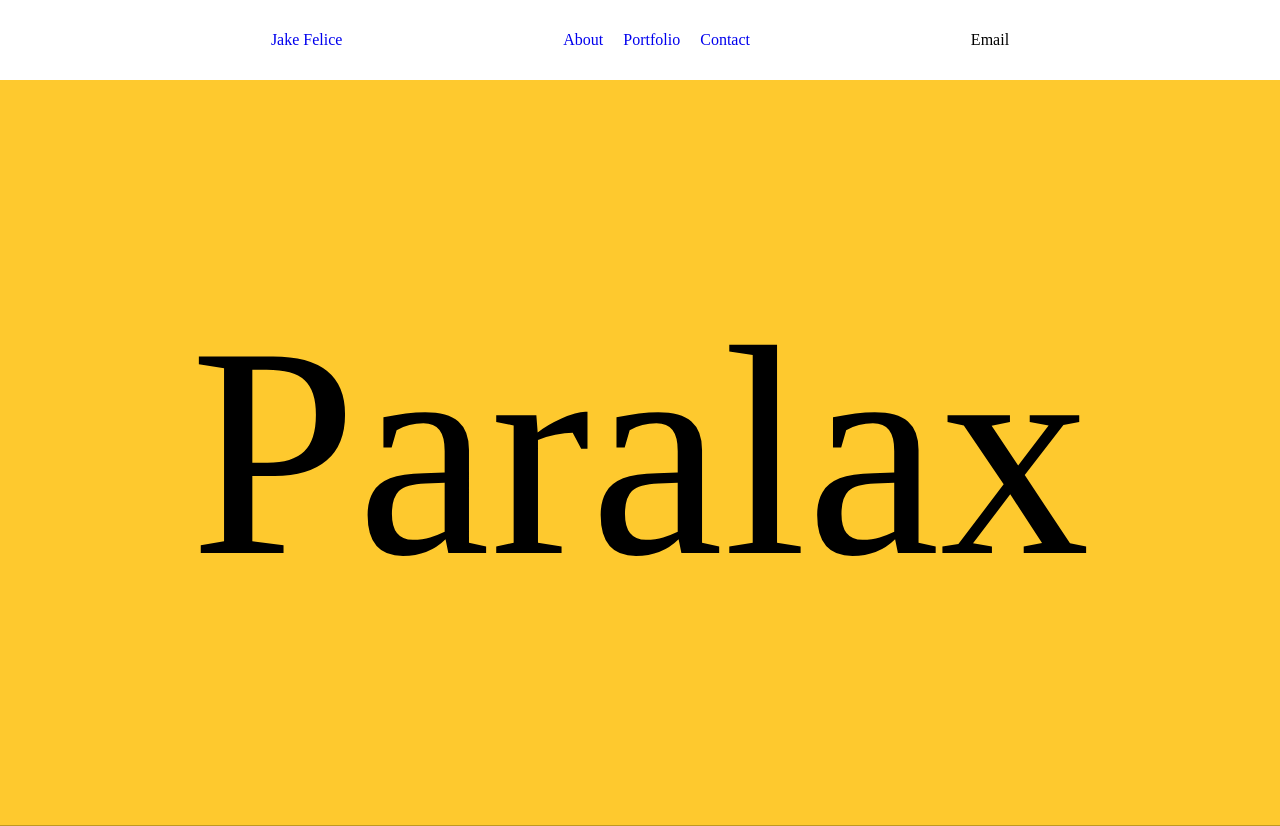
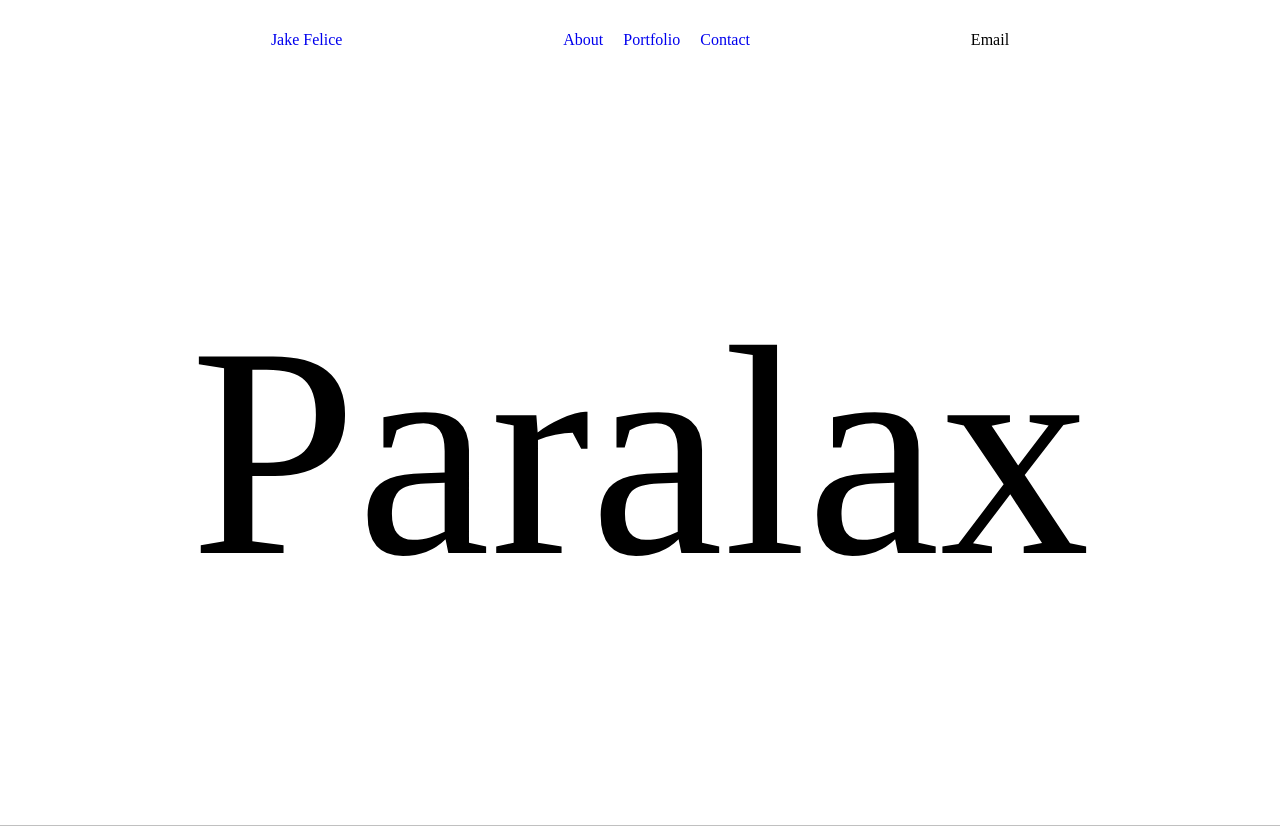
Before and after one commit to jasonfelice/new-portfolio, a React (Create React App) app: page / in a window 1280 px wide. Built offline with nearby package versions, Linux system fonts and the light colour scheme.

Commit message:
Remove background color from body

```diff
--- a/src/index.css
+++ b/src/index.css
@@ -3,7 +3,3 @@
   padding: 0;
   box-sizing: border-box;
 }
-
-body {
-  background: #fec92e;
-}
```
